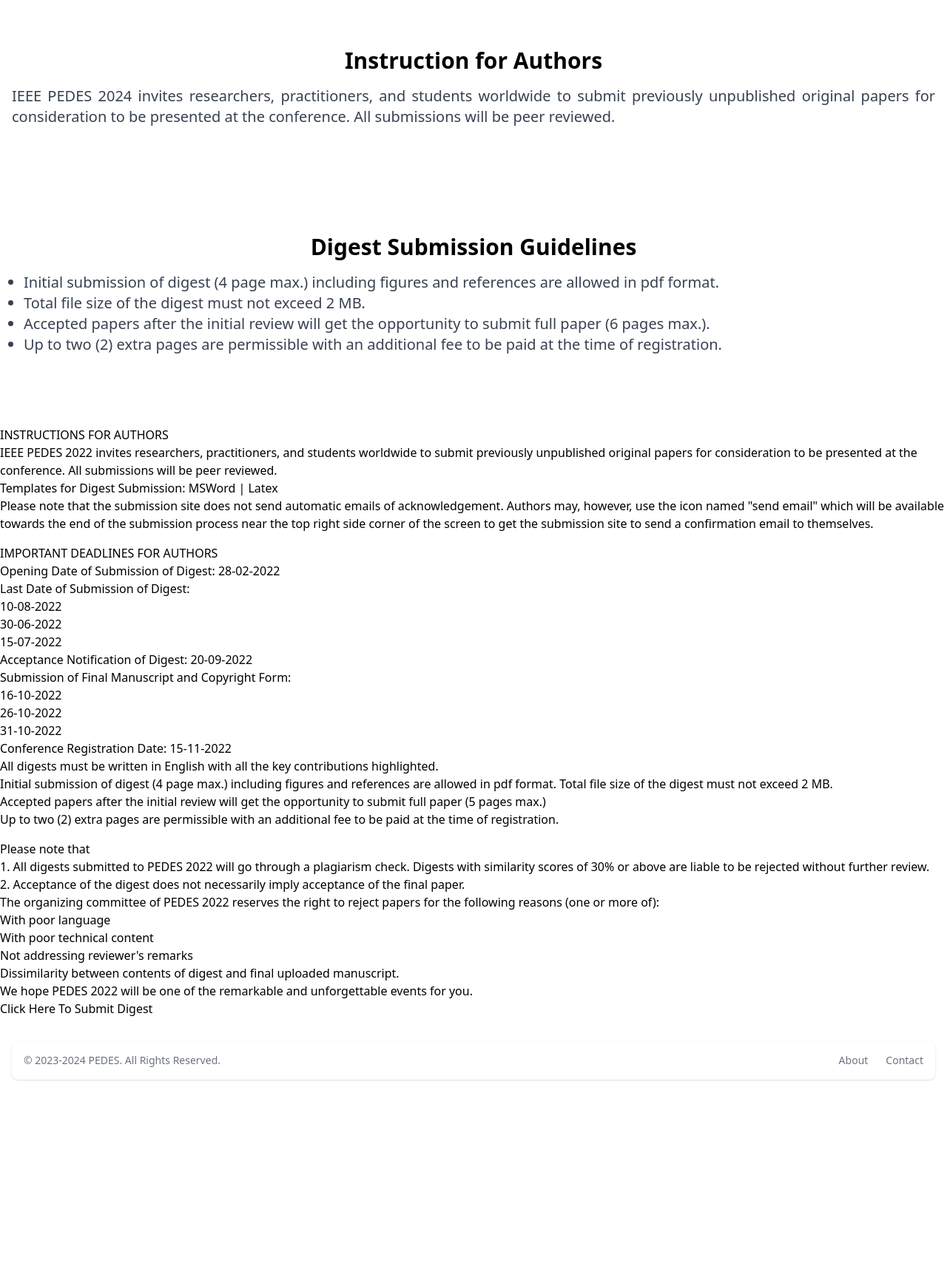
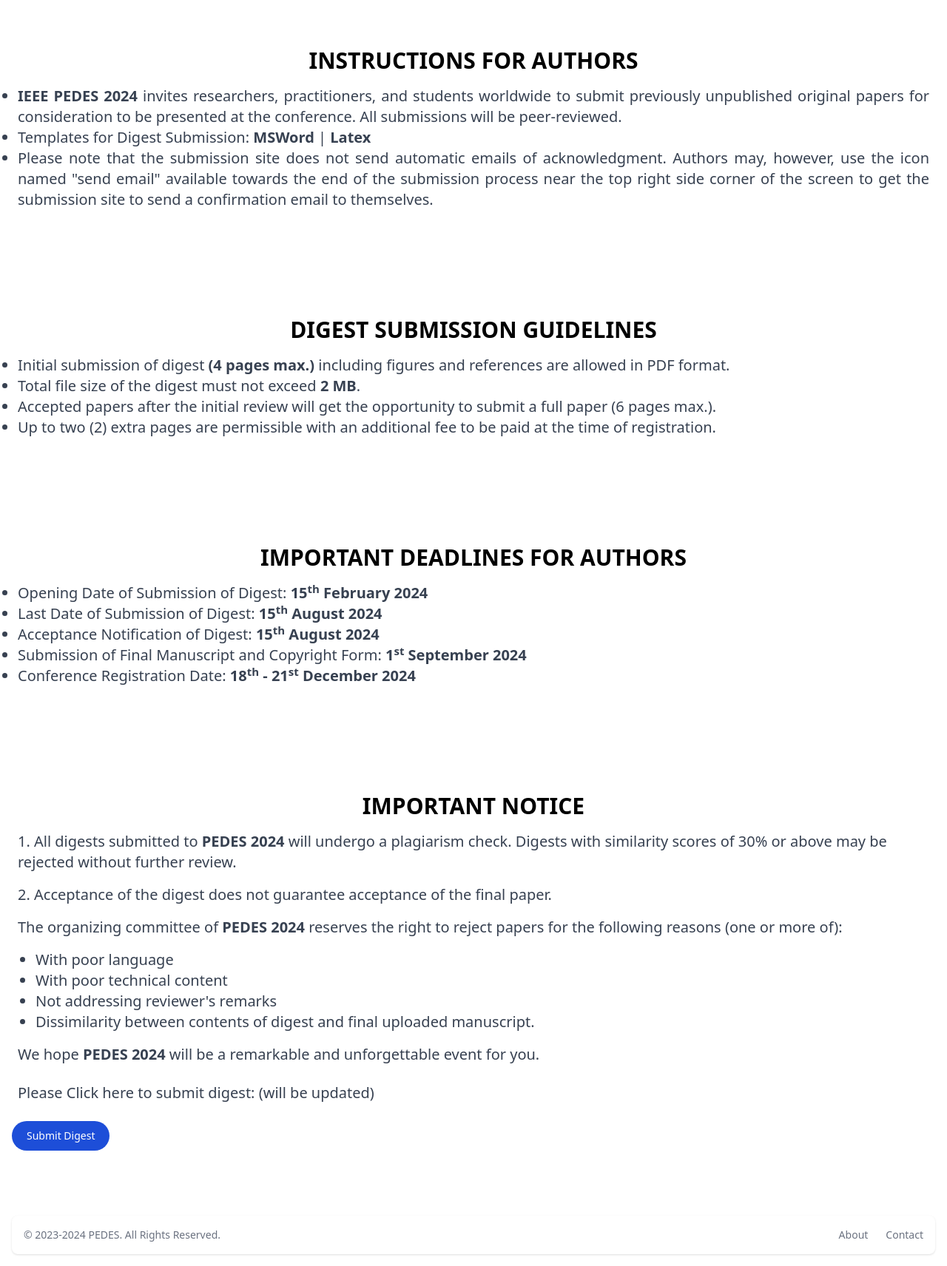
Before and after one commit to anirudhprabhakaran3/pedes-website, a Django app: page /call_for_papers in a window 1280 px wide. Shown: the part 66-1778 px from the top of the page at 74% size. Before the commit the page ends 1527 px from the top, so only its background shows below. Run offline with Django 4.2, Linux system fonts and the light colour scheme; some libraries are stand-ins or nearby versions.

Commit message:
call for papers updated

```diff
--- a/web/templates/pages/call_for_papers.html
+++ b/web/templates/pages/call_for_papers.html
@@ -5,114 +5,64 @@ Call for Papers
 {% endblock %}
 
 {% block content %}
-<section class="py-8 lg:py-16 mx-auto max-w-screen-xl px-4">
+<section class="py-8 lg:py-16 mx-auto max-w-screen-xl px-4 font-helvetica">
     <div class="text-center">
-        <h2 class="text-3xl font-extrabold mb-4 font-helvetica ">Instruction for Authors</h2>
+        <h2 class="text-3xl font-extrabold mb-4">INSTRUCTIONS FOR AUTHORS</h2>
     </div>
 
-    <ul class="list-disc text-xl text-gray-700 mb-4 font-helvetica text-justify">
-        <p>IEEE PEDES 2024 invites researchers, practitioners,
-            and students worldwide to submit previously unpublished
-            original papers for consideration to be presented at the
-            conference. All submissions will be peer reviewed.</p>
+    <ul class="list-disc text-xl text-gray-700 mb-4 mr-2 ml-2 text-justify">
+        <li><strong>IEEE PEDES 2024</strong> invites researchers, practitioners, and students worldwide to submit previously unpublished original papers for consideration to be presented at the conference. All submissions will be peer-reviewed.</li>
+        <li>Templates for Digest Submission: <a href="#" class="text-primary"><strong>MSWord</strong></a> | <a href="#" class="text-primary"><strong>Latex</strong></a></li>
+        <li>Please note that the submission site does not send automatic emails of acknowledgment. Authors may, however, use the icon named "send email" available towards the end of the submission process near the top right side corner of the screen to get the submission site to send a confirmation email to themselves.</li>
     </ul>
 </section>
 
-<section class="py-8 lg:py-16 mx-auto max-w-screen-xl px-4">
+<section class="py-8 lg:py-16 mx-auto max-w-screen-xl px-4 font-helvetica">
     <div class="text-center">
-        <h2 class="text-3xl font-extrabold mb-4 font-helvetica">Digest Submission Guidelines</h2>
+        <h2 class="text-3xl font-extrabold mb-4">DIGEST SUBMISSION GUIDELINES</h2>
     </div>
 
-    <ul class="list-disc text-xl text-gray-700 mb-4 ml-4 font-helvetica text-justify">
-        <li>Initial submission of digest (4 page max.) including figures and references are allowed in pdf format.</li>
-        <li>Total file size of the digest must not exceed 2 MB.</li>
-        <li>Accepted papers after the initial review will get the opportunity to submit full paper (6 pages max.).</li>
+    <ul class="list-disc text-xl text-gray-700 mb-4 ml-2 mr-2 text-justify">
+        <li>Initial submission of digest <strong>(4 pages max.)</strong> including figures and references are allowed in PDF format.</li>
+        <li>Total file size of the digest must not exceed <strong>2 MB</strong>.</li>
+        <li>Accepted papers after the initial review will get the opportunity to submit a full paper (6 pages max.).</li>
         <li>Up to two (2) extra pages are permissible with an additional fee to be paid at the time of registration.</li>
     </ul>
 </section>
 
-
-<div class="container mt-4">
-
-    <div class="card mb-4">
-        <div class="card-body">
-            <h2 class="text-primary">INSTRUCTIONS FOR AUTHORS</h2>
-
-            <p class="lead">
-                IEEE PEDES 2022 invites researchers, practitioners, and students worldwide to submit previously unpublished original papers for consideration to be presented at the conference. All submissions will be peer reviewed.
-            </p>
-
-            <p>
-                Templates for Digest Submission: <a href="#" class="text-primary">MSWord</a> | <a href="#" class="text-primary">Latex</a>
-            </p>
-
-            <p>
-                Please note that the submission site does not send automatic emails of acknowledgement. Authors may, however, use the icon named "send email" which will be available towards the end of the submission process near the top right side corner of the screen to get the submission site to send a confirmation email to themselves.
-            </p>
-        </div>
+<section class="py-8 lg:py-16 mx-auto max-w-screen-xl px-4 font-helvetica">
+    <div class="text-center">
+        <h2 class="text-3xl font-extrabold mb-4">IMPORTANT DEADLINES FOR AUTHORS</h2>
     </div>
 
-    <div class="card mb-4">
-        <div class="card-body">
-            <h2 class="text-primary">IMPORTANT DEADLINES FOR AUTHORS</h2>
+    <ul class="list-disc text-xl text-gray-700 mb-4 ml-2 mr-2 text-justify">
+        <li>Opening Date of Submission of Digest: <strong>15<sup>th</sup> February 2024</strong></li>
+        <li>Last Date of Submission of Digest: <strong>15<sup>th</sup> August 2024</strong></li>
+        <li>Acceptance Notification of Digest: <strong>15<sup>th</sup> August 2024</strong></li>
+        <li>Submission of Final Manuscript and Copyright Form: <strong>1<sup>st</sup> September 2024</strong></li>
+        <li>Conference Registration Date: <strong>18<sup>th</sup> - 21<sup>st</sup> December 2024</strong></li>
+    </ul>
+</section>
 
-            <p>Opening Date of Submission of Digest: 28-02-2022</p>
+<section class="py-8 lg:py-16 mx-auto max-w-screen-xl px-4 font-helvetica ">
+    <div class="text-center">
+        <h2 class="text-3xl font-extrabold mb-4">IMPORTANT NOTICE</h2>
+    </div>
+    <p class="text-xl mb-4 text-gray-700 mr-2 ml-2">1. All digests submitted to <strong>PEDES 2024</strong> will undergo a plagiarism check. Digests with similarity scores of 30% or above may be rejected without further review.</p>
+    <p class="text-xl mb-4 text-gray-700 mr-2 ml-2">2. Acceptance of the digest does not guarantee acceptance of the final paper.</p>
+    <p class="text-xl mb-4 text-gray-700 mr-2 ml-2">The organizing committee of <strong>PEDES 2024</strong> reserves the right to reject papers for the following reasons (one or more of):</p>
+    <ul class="list-disc pl-6 mb-4 text-justify text-gray-700 mr-2 ml-2">
+        <li class="text-xl">With poor language</li>
+        <li class="text-xl">With poor technical content</li>
+        <li class="text-xl">Not addressing reviewer's remarks</li>
+        <li class="text-xl">Dissimilarity between contents of digest and final uploaded manuscript.</li>
+    </ul>
+    <p class="text-xl mb-6 text-gray-700 mr-2 ml-2">We hope <strong>PEDES 2024</strong> will be a remarkable and unforgettable event for you.</p>
+    <p class="text-xl mb-6 text-gray-700 mr-2 ml-2">Please Click here to submit digest: (will be updated)</p>
+    <button type="button" class="text-white bg-blue-700 hover:bg-blue-800 focus:outline-none focus:ring-4 focus:ring-blue-300 font-medium rounded-full text-sm px-5 py-2.5 text-center mr-2 mb-2 dark:bg-blue-600 dark:hover:bg-blue-700 dark:focus:ring-blue-800">Submit Digest</button>
+</section>
 
-            <p>Last Date of Submission of Digest:</p>
-            <ul>
-                <li>10-08-2022</li>
-                <li>30-06-2022</li>
-                <li>15-07-2022</li>
-            </ul>
 
-            <p>Acceptance Notification of Digest: 20-09-2022</p>
-
-            <p>Submission of Final Manuscript and Copyright Form:</p>
-            <ul>
-                <li>16-10-2022</li>
-                <li>26-10-2022</li>
-                <li>31-10-2022</li>
-            </ul>
-
-            <p>Conference Registration Date: 15-11-2022</p>
-
-            <p>All digests must be written in English with all the key contributions highlighted.</p>
-
-            <p>
-                Initial submission of digest (4 page max.) including figures and references are allowed in pdf format. Total file size of the digest must not exceed 2 MB.
-            </p>
-
-            <ul>
-                <li>Accepted papers after the initial review will get the opportunity to submit full paper (5 pages max.)</li>
-                <li>Up to two (2) extra pages are permissible with an additional fee to be paid at the time of registration.</li>
-            </ul>
-        </div>
-    </div>
-
-    <div class="card mb-4">
-        <div class="card-body">
-            <h2 class="text-primary">Please note that</h2>
-
-            <p>1. All digests submitted to PEDES 2022 will go through a plagiarism check. Digests with similarity scores of 30% or above are liable to be rejected without further review.</p>
-
-            <p>2. Acceptance of the digest does not necessarily imply acceptance of the final paper.</p>
-
-            <p>The organizing committee of PEDES 2022 reserves the right to reject papers for the following reasons (one or more of):</p>
-
-            <ul>
-                <li>With poor language</li>
-                <li>With poor technical content</li>
-                <li>Not addressing reviewer's remarks</li>
-                <li>Dissimilarity between contents of digest and final uploaded manuscript.</li>
-            </ul>
-
-            <p>We hope PEDES 2022 will be one of the remarkable and unforgettable events for you.</p>
-
-            <button type="submit" class="btn btn-primary">Click Here To Submit Digest</button>
-        </div>
-    </div>
-
-</div>
 
 
 {% endblock %}
```
Also changed, not shown: web/templates/pages/paper_submission.html (+5 -4 lines), web/templates/pages/registration.html (+30 -27 lines).
